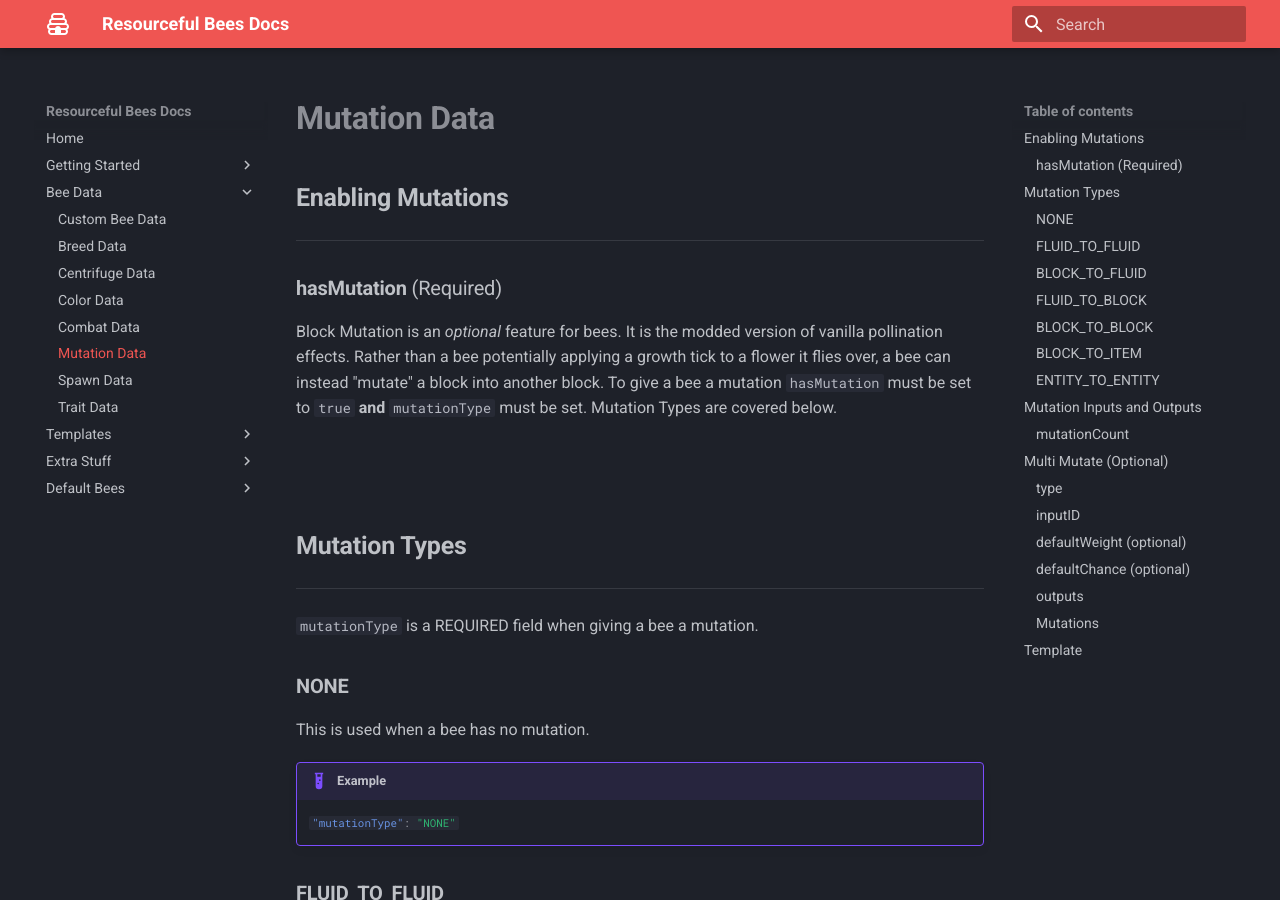
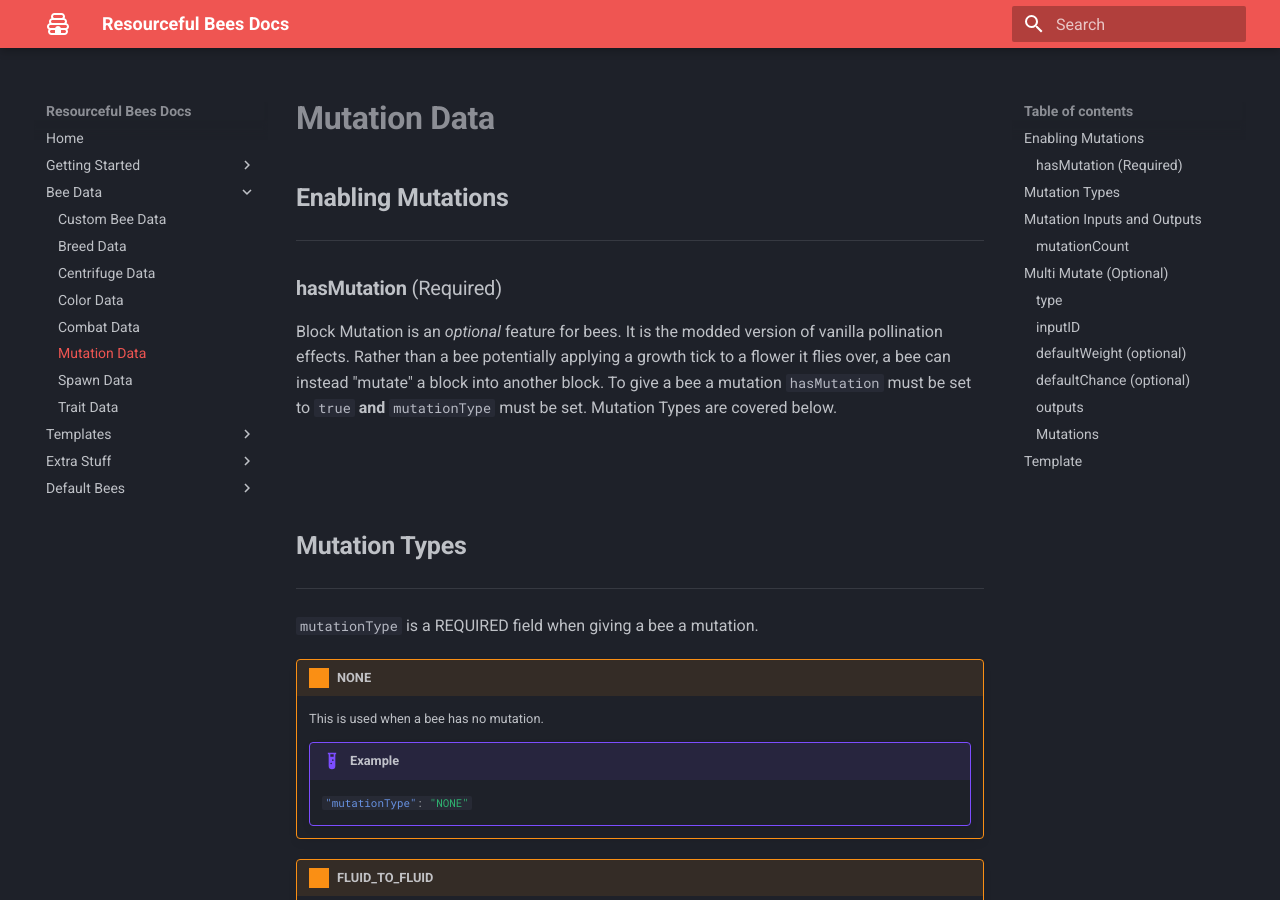
Before and after one commit to Team-Resourceful/ResourcefulBeesDocs, an MkDocs documentation site: the page built from docs/bee_data/mutation_data.md, in a window 1280 px wide and 900 px high. Built offline with MkDocs 1.6.1 and Material for MkDocs 9.7.7, drawn with Linux system fonts in a browser that asks for light colours; part of the change alters nothing that is shown.

Commit message:
Update mutation_data.md

```diff
--- a/docs/bee_data/mutation_data.md
+++ b/docs/bee_data/mutation_data.md
@@ -15,53 +15,47 @@ Block Mutation is an *optional* feature for bees. It is the modded version of va
 
 `mutationType` is a REQUIRED field when giving a bee a mutation.
 
-### **NONE**
-
-This is used when a bee has no mutation.
-!!! example
-	`#!json "mutationType": "NONE"`
+!!! mutation-type "NONE"
+	This is used when a bee has no mutation.
+	!!! example
+		`#!json "mutationType": "NONE"`
 
 
-### **FLUID_TO_FLUID**
-
-This is used when a bee mutates a fluid block into another fluid block.
-!!! example
-	`#!json "mutationType": "FLUID_TO_FLUID"`
+!!! mutation-type "FLUID_TO_FLUID"
+	This is used when a bee mutates a fluid block into another fluid block.
+	!!! example
+		`#!json "mutationType": "FLUID_TO_FLUID"`
 
 
-### **BLOCK_TO_FLUID**
-
-This is used when a bee mutates a normal block into a fluid block.
-!!! example
-	`#!json "mutationType": "BLOCK_TO_FLUID"`
+!!! mutation-type "BLOCK_TO_FLUID"
+	This is used when a bee mutates a normal block into a fluid block.
+	!!! example
+		`#!json "mutationType": "BLOCK_TO_FLUID"`
 
 
-### **FLUID_TO_BLOCK**
-
-This is used when a bee mutates a fluid block into a normal block.
-!!! example
-	`#!json "mutationType": "FLUID_TO_BLOCK"`
+!!! mutation-type "FLUID_TO_BLOCK"
+	This is used when a bee mutates a fluid block into a normal block.
+	!!! example
+		`#!json "mutationType": "FLUID_TO_BLOCK"`
 
 
-### **BLOCK_TO_BLOCK**
-
-This is used when a bee mutates a normal block into another normal block.
-!!! example
-	`#!json "mutationType": "BLOCK_TO_BLOCK"`
+!!! mutation-type "BLOCK_TO_BLOCK"
+	This is used when a bee mutates a normal block into another normal block.
+	!!! example
+		`#!json "mutationType": "BLOCK_TO_BLOCK"`
 
 
-### **BLOCK_TO_ITEM**
-
-This is used when a bee mutates a normal block into a dropped item.
-!!! example
-	`#!json "mutationType": "BLOCK_TO_ITEM"`
+!!! mutation-type "BLOCK_TO_ITEM"
+	This is used when a bee mutates a normal block into a dropped item.
+	!!! example
+		`#!json "mutationType": "BLOCK_TO_ITEM"`
 
 
-### **ENTITY_TO_ENTITY**
+!!! mutation-type "ENTITY_TO_ENTITY"
+	This is used when a bee mutates an entity into another entity.
+	!!! example
+		`#!json "mutationType": "ENTITY_TO_ENTITY"`
 
-This is used when a bee mutates an entity into another entity.
-!!! example
-	`#!json "mutationType": "ENTITY_TO_ENTITY"`
 !!! note
 	No other form of entity mutation is planned at this time.
 
```
